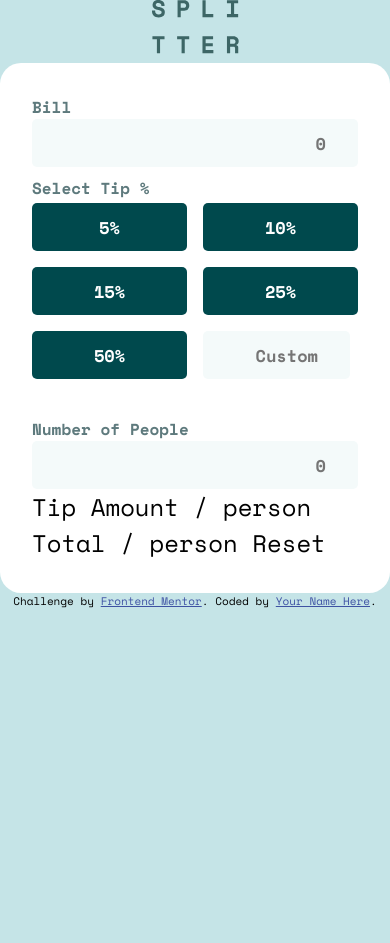
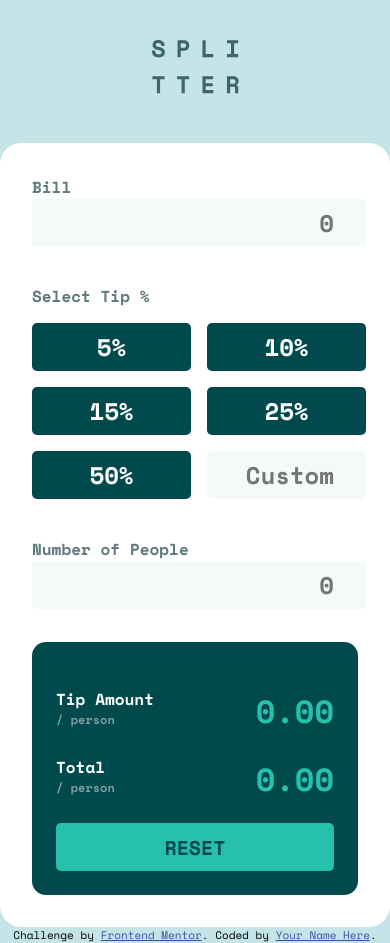
Before and after one commit to kingwell47/tip-calculator, a website: page index.html in a window 390 px wide. Before the commit the page ends 844 px from the top, so only its background shows below. Drawn offline with nearby package versions, Linux system fonts and the light colour scheme; files that its build step writes are made by us from their sources.

Commit message:
done with mobile styling

```diff
--- a/app/scss/_component.scss
+++ b/app/scss/_component.scss
@@ -2,13 +2,13 @@
 @use 'breakpoints' as mix;
 
 .component {
-
+    display: flex;
+    flex-wrap: wrap;
     background-color: var(--white);
     border-radius: fnc.rem(21);
     padding: fnc.rem(32);
 
     @include mix.breakpoint-up(large) {
-        height: fnc.rem(480);
         padding: fnc.rem(32) fnc.rem(32) fnc.rem(32) fnc.rem(48);
     }
 
--- a/app/scss/_header.scss
+++ b/app/scss/_header.scss
@@ -2,4 +2,5 @@
 
 .logo {
     text-align: center;
+    margin: fnc.rem(40) auto;
 }
--- /dev/null
+++ b/app/scss/_result.scss
@@ -0,0 +1,54 @@
+@use 'functions' as fnc;
+@use 'breakpoints' as mix;
+
+.result {
+    flex: 50%;
+    background-color: var(--veryDarkCyan);
+    padding: fnc.rem(24);
+    border-radius: fnc.rem(14);
+    padding-top: fnc.rem(45);
+
+    label {
+        display: flex;
+        flex-direction: column;
+        font-size: fnc.rem(16);
+        font-weight: 700;
+        color: var(--white);
+
+    }
+
+    span {
+        font-size: fnc.rem(12);
+        color: var(--darkGrayishCyan2);
+
+    }
+
+    &__element {
+        display: flex;
+        justify-content: space-between;
+        margin-bottom: fnc.rem(20);
+
+    }
+
+    &__amount {
+        font-size: fnc.rem(32);
+        color: var(--strongCyan);
+        font-weight: 700;
+
+
+    }
+
+    button {
+        background-color: var(--strongCyan);
+        height: fnc.rem(48);
+        width: 100%;
+        border: none;
+        border-radius: fnc.rem(5);
+        font-family: var(--font);
+        font-size: fnc.rem(20);
+        font-weight: 700;
+        color: var(--veryDarkCyan);
+        text-transform: uppercase;
+
+    }
+}
--- a/app/scss/_selector.scss
+++ b/app/scss/_selector.scss
@@ -2,6 +2,8 @@
 @use 'breakpoints' as mix;
 
 .selector {
+    flex: 50%;
+    margin-bottom: fnc.rem(33);
 
     label {
         font-size: fnc.rem(16);
@@ -14,18 +16,23 @@
         height: fnc.rem(48);
         text-align: right;
         font-family: var(--font);
-        font-size: fnc.rem(17);
+        font-size: fnc.rem(24);
         color: var(--veryDarkCyan);
         font-weight: 700;
         background-color: var(--lightGrayishCyan2);
         border: none;
         border-radius: fnc.rem(5);
 
+
     }
 
     &__bill-total {
         display: flex;
         flex-direction: column;
+
+        input {
+            margin-bottom: fnc.rem(28);
+        }
 
     }
 
@@ -35,18 +42,21 @@
     }
 
     &__buttons {
+        margin-top: fnc.rem(12);
         button {
             border: none;
             border-radius: fnc.rem(5);
             font-family: var(--font);
-            font-size: fnc.rem(17);
+            font-size: fnc.rem(24);
             font-weight: 700;
             color: var(--white);
             background-color: var(--veryDarkCyan);
         }
 
         input {
-            width: fnc.rem(147);
+            width: 100%;
+            margin-bottom: 0;
+
         }
 
         display: grid;
--- a/app/scss/style.scss
+++ b/app/scss/style.scss
@@ -2,3 +2,4 @@
 @forward "header";
 @forward "component";
 @forward "selector";
+@forward "result";
--- a/index.html
+++ b/index.html
@@ -48,25 +48,33 @@
           <input id="number-of-people" type="number" placeholder="0">
         </div>
 
+      </section>
 
+      <section class="result">
 
-
-
-
-
-
-
-
+        <div class="result__element">
+          <label for="tip-amount">
+            Tip Amount
+            <span>
+              / person
+            </span>
+          </label>
+          <div class="result__amount" id="tip-amount">0.00</div>
+        </div>
+        <div class="result__element">
+          <label for="tip-total">
+            Total
+            <span>
+              / person
+            </span>
+          </label>
+          <div class="result__amount" id="tip-total">0.00</div>
+        </div>
+        <button id="reset">
+          Reset
+        </button>
 
       </section>
-
-      Tip Amount
-      / person
-
-      Total
-      / person
-
-      Reset
 
 
     </div>
```
